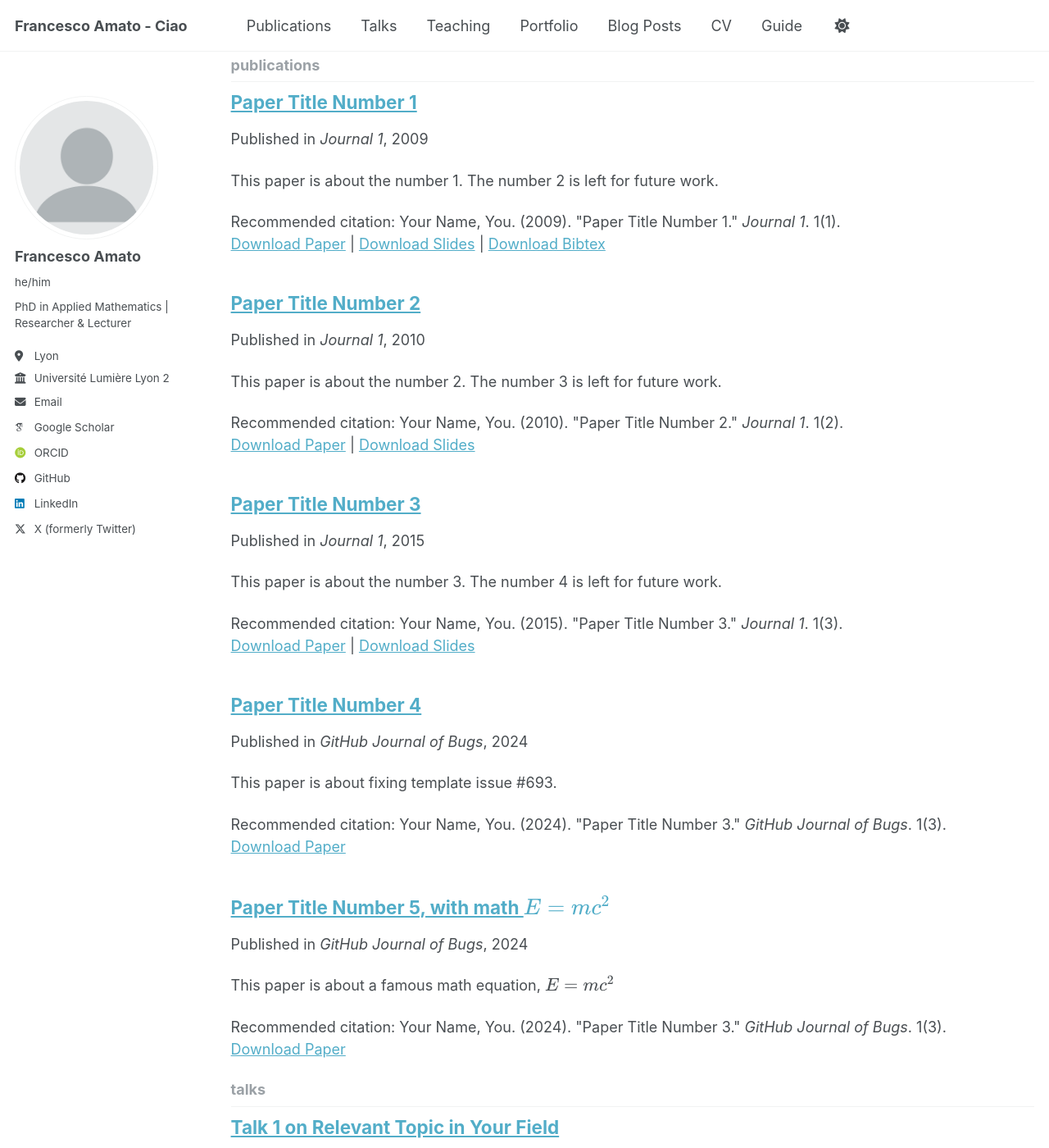
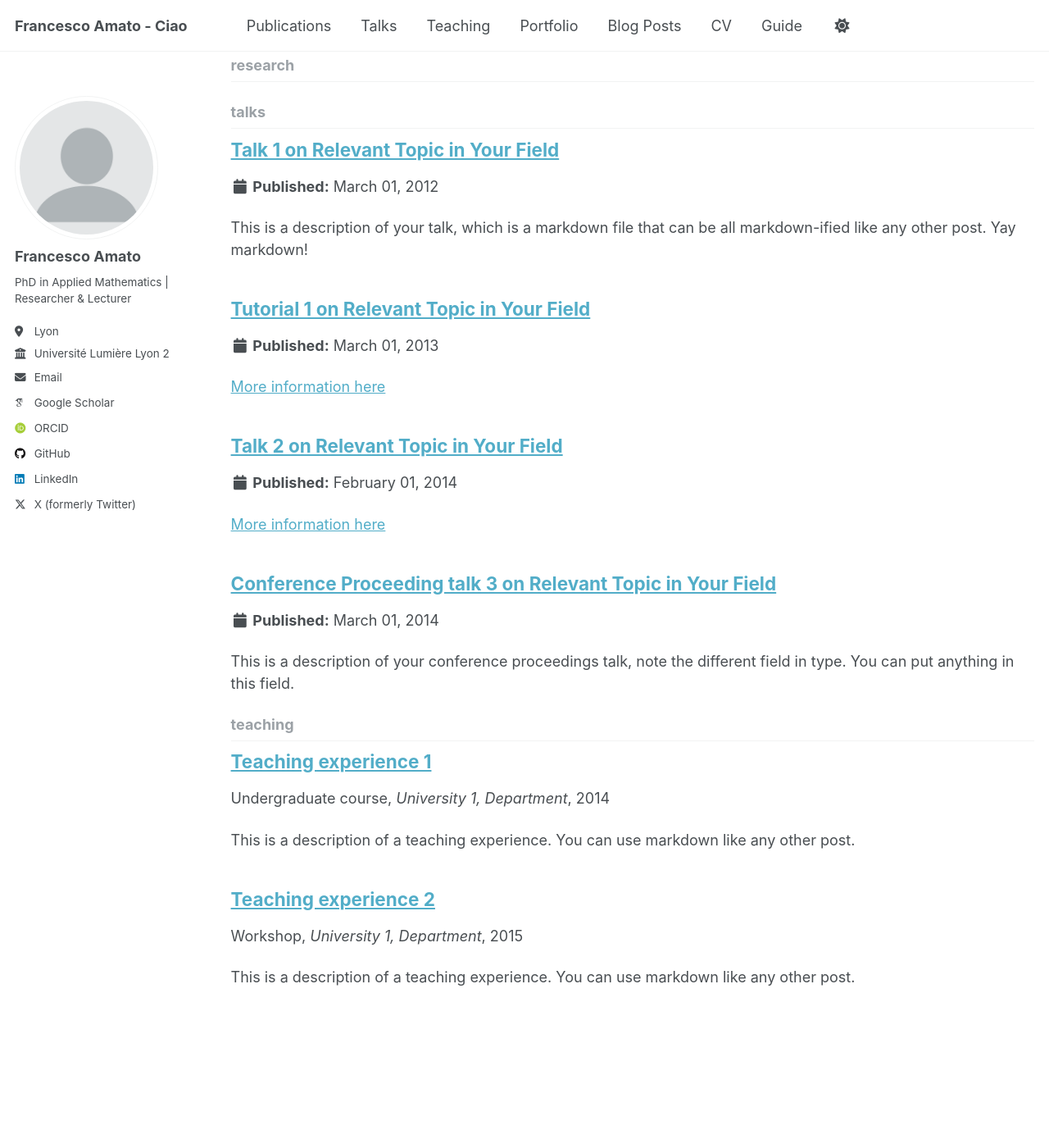
Before and after one commit to FraAmato/FraAmato.github.io, a Jekyll site: the page built from _pages/collection-archive.html, in a window 1280 px wide and 1400 px high, scrolled down 1042 px. Shown: the whole window at 82% size. Built offline with Jekyll 4.4.1, drawn with Linux system fonts in a browser that asks for light colours; some web fonts are replaced; a script that is not in the unit is left out.

Commit message:
Update _config.yml

```diff
--- a/_config.yml
+++ b/_config.yml
@@ -24,7 +24,7 @@ author:
   # Biographic information
   avatar           : "profile.png"
   name             : "Francesco Amato"
-  pronouns         : "he/him"
+  #pronouns         : "He/him"
   bio              : "PhD in Applied Mathematics | Researcher & Lecturer"
   location         : "Lyon"
   employer         : "Université Lumière Lyon 2"
@@ -231,7 +231,7 @@ collections:
   teaching:
     output: true
     permalink: /:collection/:path/
-  publications:
+  research:
     output: true
     permalink: /:collection/:path/
   portfolio:
@@ -271,10 +271,10 @@ defaults:
       author_profile: true
       share: true
       comments: true
-  # _publications
+  # _research
   - scope:
       path: ""
-      type: publications
+      type: research
     values:
       layout: single
       author_profile: true
```
